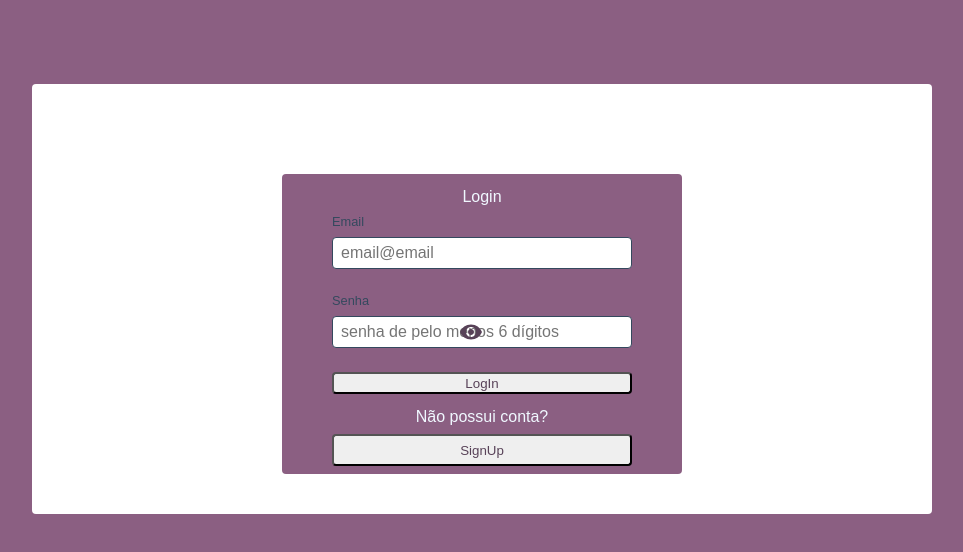
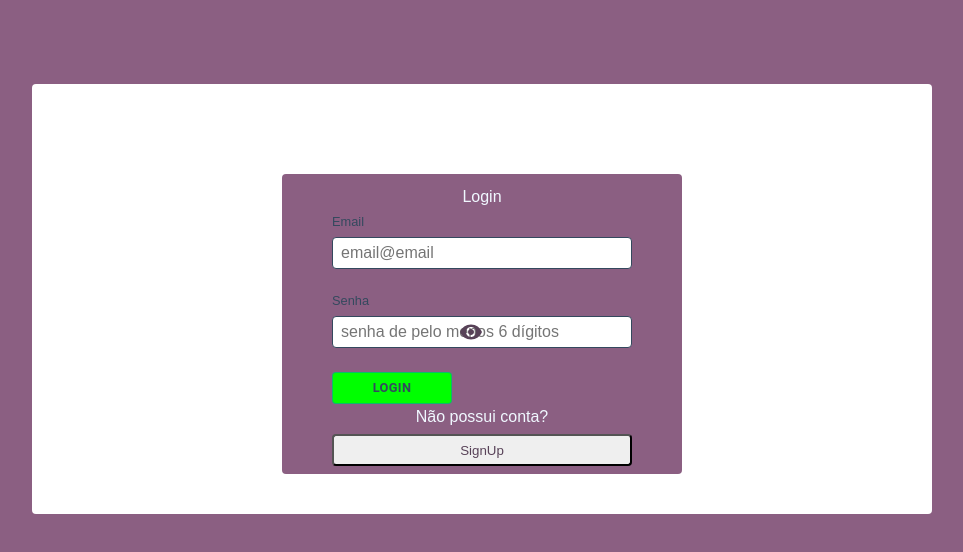
Before and after one commit to FuturoDEV-Fitness/M3P-FrontEnd-squad5, a React (Vite) app: page /login in a window 1280 px wide. Shown: the top 552 px of the page, without its empty margins (158-1121 px from the left). Built offline with nearby package versions, Linux system fonts and the light colour scheme; data requests are answered from the project's data file.

Commit message:
feat: :rocket: testando o componente do botão no login

```diff
--- a/src/pages/login/index.jsx
+++ b/src/pages/login/index.jsx
@@ -3,6 +3,7 @@ import { useContext, useEffect, useState } from "react";
 import styles from "./index.module.css";
 import { useForm } from "react-hook-form";
 import { InputComponent } from "../../components/Input";
+import { ButtonComponent } from "../../components/Button";
 
 function PaginaLogin() {
   const {
@@ -113,8 +114,11 @@ function PaginaLogin() {
               error={!!errors.senha}
               errorMessage={errors.senha?.message}
             />
-
-            <button type="submit">LogIn</button>
+            <ButtonComponent
+              variant={"outlined"}
+              type={"submit"}
+              text={"Login"}
+            />
           </form>
 
           <span>Não possui conta?</span>
```
